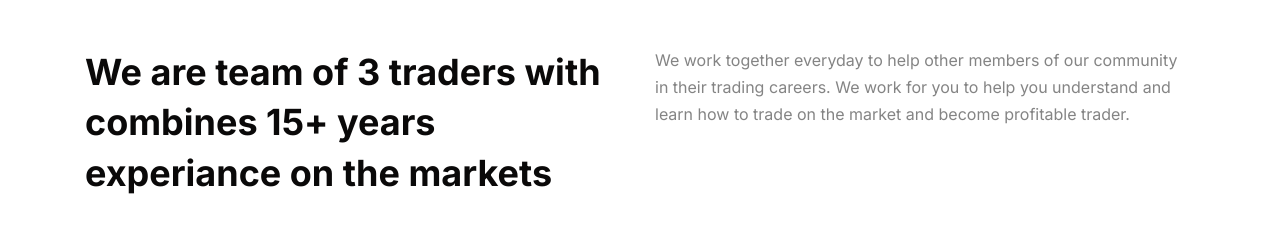
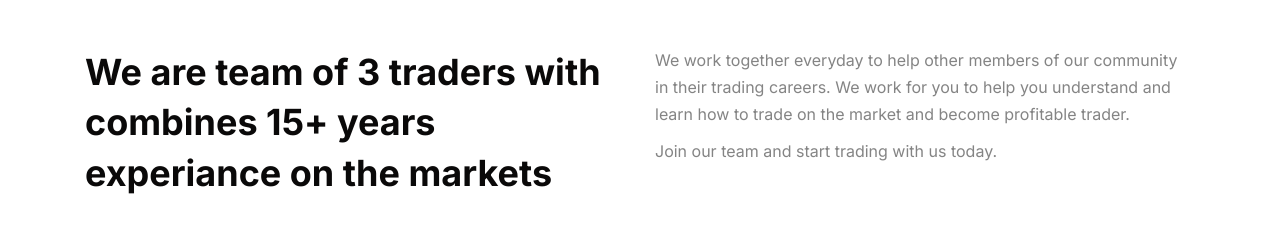
Before and after one commit to delivery4u/parkzone, a React (Create React App) app: page / in a window 1280 px wide. Shown: the part 2060-2288 px from the top of the page. Built offline with nearby package versions, Linux system fonts and the light colour scheme.

Commit message:
Update Corporate.js

```diff
--- a/src/pages/Corporate.js
+++ b/src/pages/Corporate.js
@@ -91,6 +91,7 @@ const Corporate = () => {
                             </div>
                             <div className="col-lg-6">
                                 <p className="mb--10">We work together everyday to help other members of our community in their trading careers. We work for you to help you understand and learn how to trade on the market and become profitable trader. </p>
+                                <p className="mb--10">Join our team and start trading with us today. </p>
                             </div>
                         </div>
                     </div>
```
